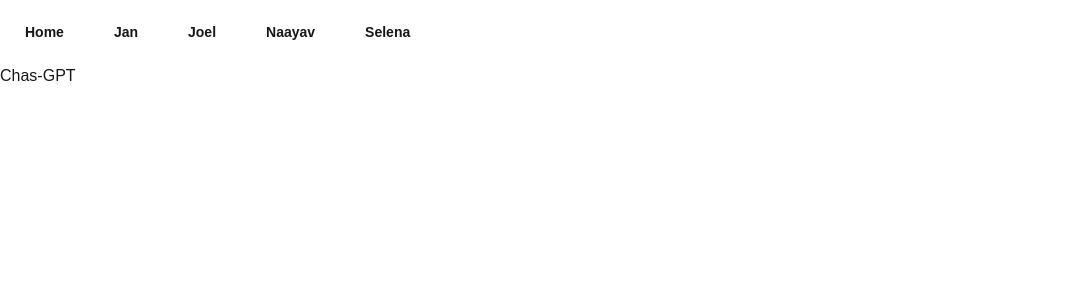
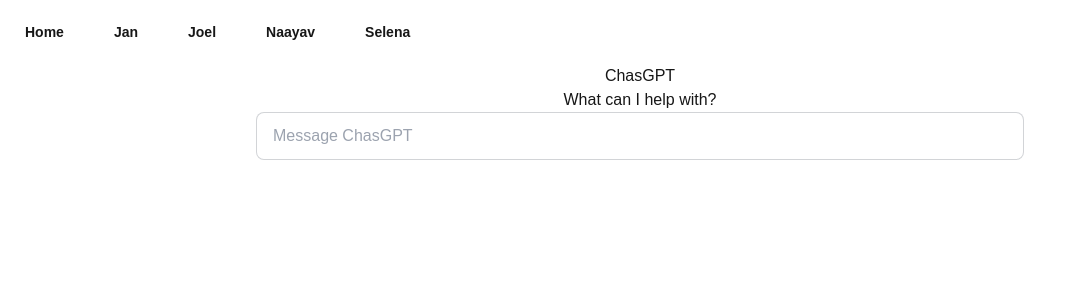
Before and after one commit to t-kupp/chas-google-ai-website, a Next.js app: page /Jan in a window 1280 px wide. Shown: the top 300 px of the page, without its empty margins (0-1087 px from the left). Built offline with nearby package versions, Linux system fonts and the light colour scheme.

Commit message:
centered page(s) content

```diff
--- a/src/pages/Jan.jsx
+++ b/src/pages/Jan.jsx
@@ -1,7 +1,15 @@
 export default function ChasGPT() {
   return (
-    <div>
-      <h1>Chas-GPT</h1>
+    <div className="mx-auto w-full max-w-3xl">
+      <div className="flex w-full flex-col items-center justify-center">
+        <h1>ChasGPT</h1>
+        <h1>What can I help with?</h1>
+        <input
+          type="text"
+          placeholder="Message ChasGPT"
+          className="input input-bordered w-full"
+        />
+      </div>
     </div>
   );
 }
--- a/src/pages/_app.js
+++ b/src/pages/_app.js
@@ -3,9 +3,11 @@ import Header from "@/components/Header";
 
 export default function App({ Component, pageProps }) {
   return (
-    <div>
+    <>
       <Header />
-      <Component {...pageProps} />
-    </div>
+      <div class="w-full">
+        <Component {...pageProps} />
+      </div>
+    </>
   );
 }
```
